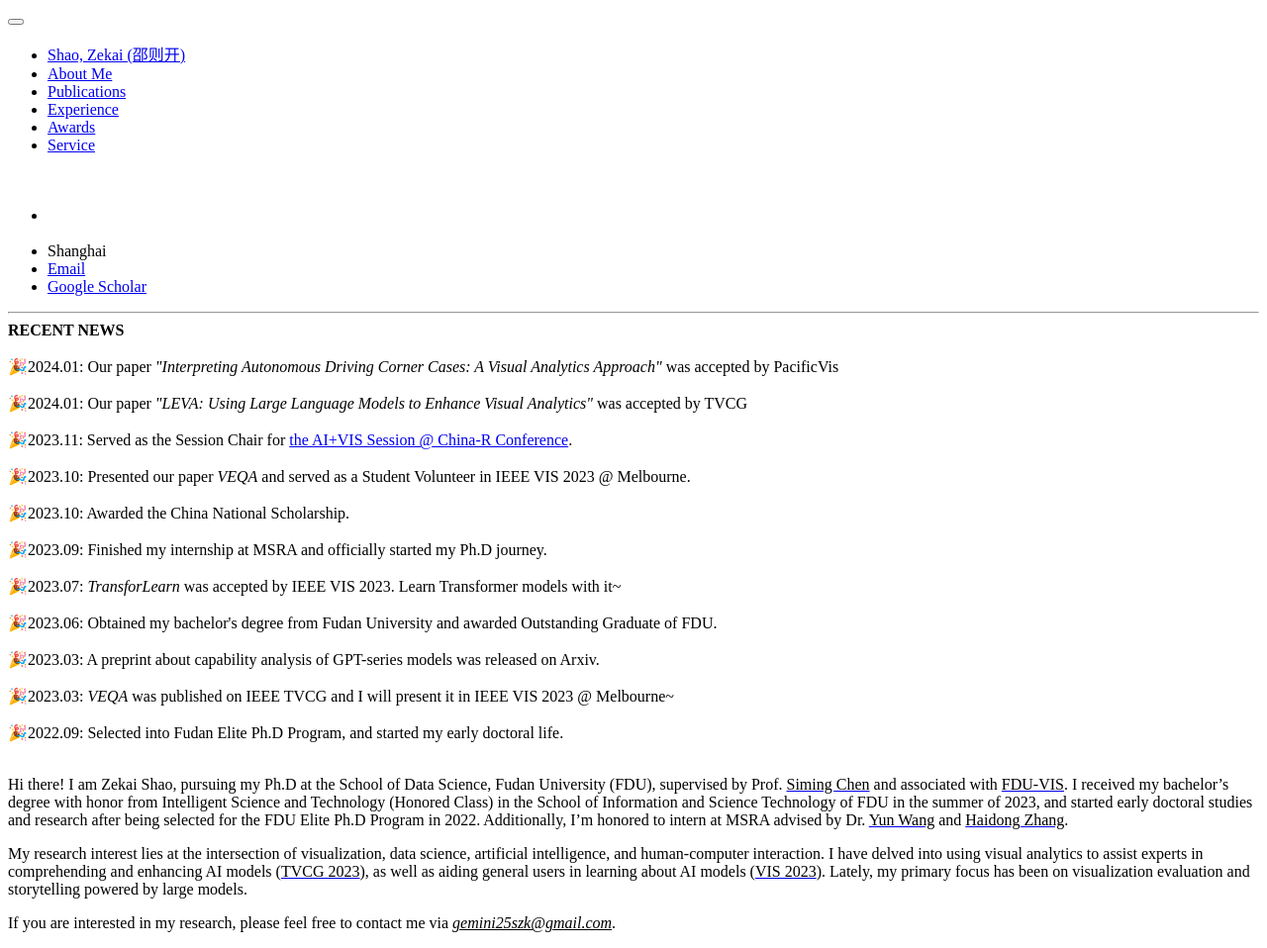
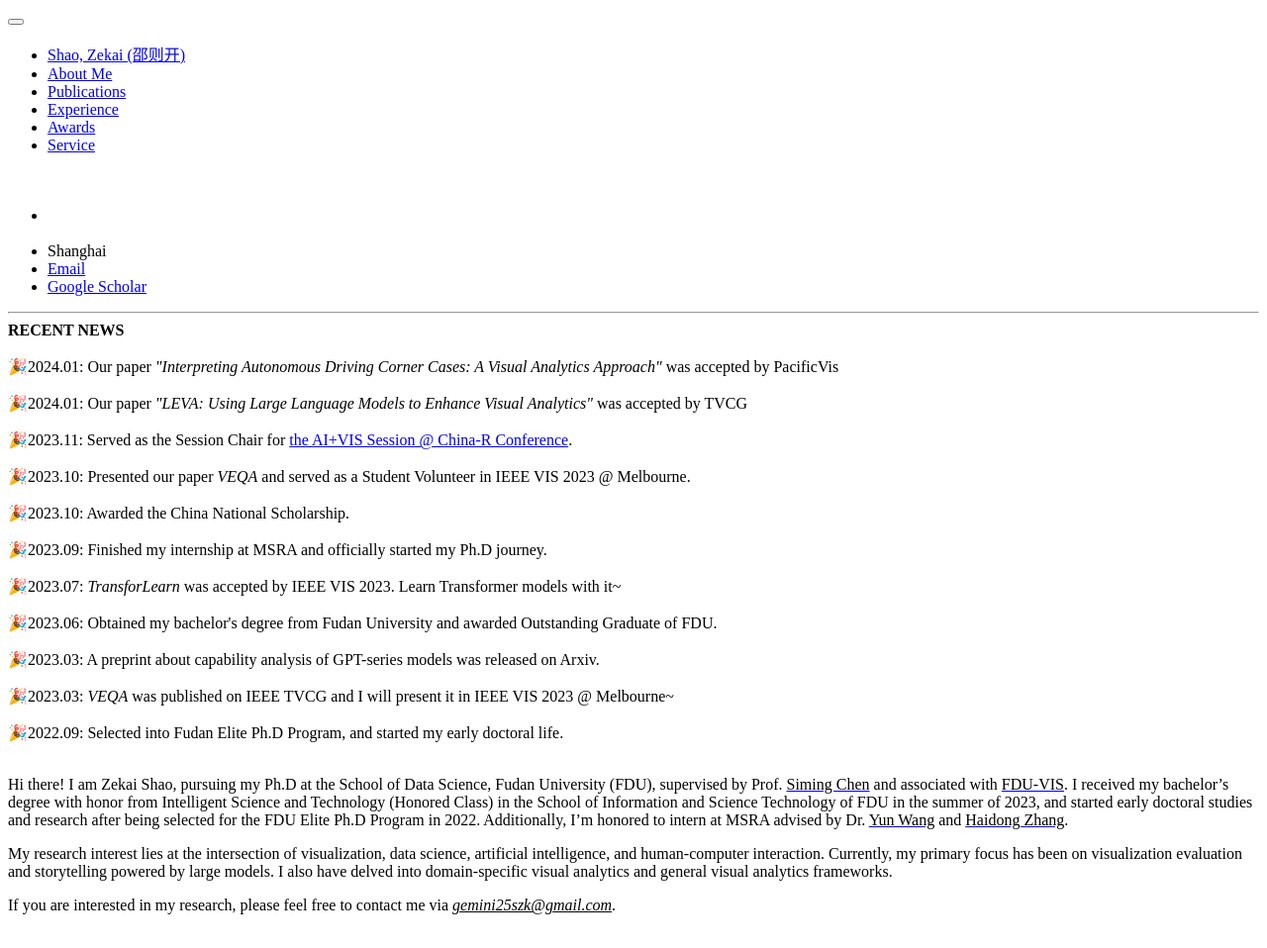
Before and after one commit to ZekaiShao25/ZekaiShao25.github.io, a Jekyll site: the page built from _pages/include/intro.md, in a window 1280 px wide. Shown: the whole page at 99% size. Built offline with Jekyll 4.4.1, drawn with Linux system fonts in a browser that asks for light colours; our own code applies the rules of GitHub Pages for plain Markdown files.

Commit message:
feat: update intro and materials for pub

```diff
--- a/_pages/include/intro.md
+++ b/_pages/include/intro.md
@@ -1,7 +1,5 @@
 Hi there! I am Zekai Shao, pursuing my Ph.D at the School of Data Science, Fudan University (FDU), supervised by Prof. [<font color=Black>Siming Chen</font>](http://simingchen.me/) and associated with [<font color=Black>FDU-VIS</font>](http://fduvis.net/). I received my bachelor's degree with honor from Intelligent Science and Technology (Honored Class) in the School of Information and Science Technology of FDU in the summer of 2023, and started early doctoral studies and research after being selected for the FDU Elite Ph.D Program in 2022. Additionally, I'm honored to intern at MSRA advised by Dr. [<font color=Black>Yun Wang</font>](https://www.microsoft.com/en-us/research/people/wangyun/) and [<font color=Black>Haidong Zhang</font>](https://www.microsoft.com/en-us/research/people/haizhang/).
 
-My research interest lies at the intersection of visualization, data science, artificial intelligence, and human-computer interaction. I have delved into using visual analytics to assist experts in comprehending and enhancing AI models ([<font color=Black>TVCG 2023</font>](https://doi.org/10.1109/TVCG.2023.3243676)), as well as aiding general users in learning about AI models ([<font color=Black>VIS 2023</font>](https://doi.org/10.1109/TVCG.2023.3327353)). Lately, my primary focus has been on visualization evaluation and storytelling powered by large models.
+My research interest lies at the intersection of visualization, data science, artificial intelligence, and human-computer interaction. Currently, my primary focus has been on visualization evaluation and storytelling powered by large models. I also have delved into domain-specific visual analytics and general visual analytics frameworks.
 
 If you are interested in my research, please feel free to contact me via *<u>gemini25szk@gmail.com</u>*.
-
-<!-- [<font color=Black>VisLab</font>](http://vis.cse.ust.hk/) -->
```
Also changed, not shown: _pages/include/pub.md (+12 -2 lines), 2 other files.
